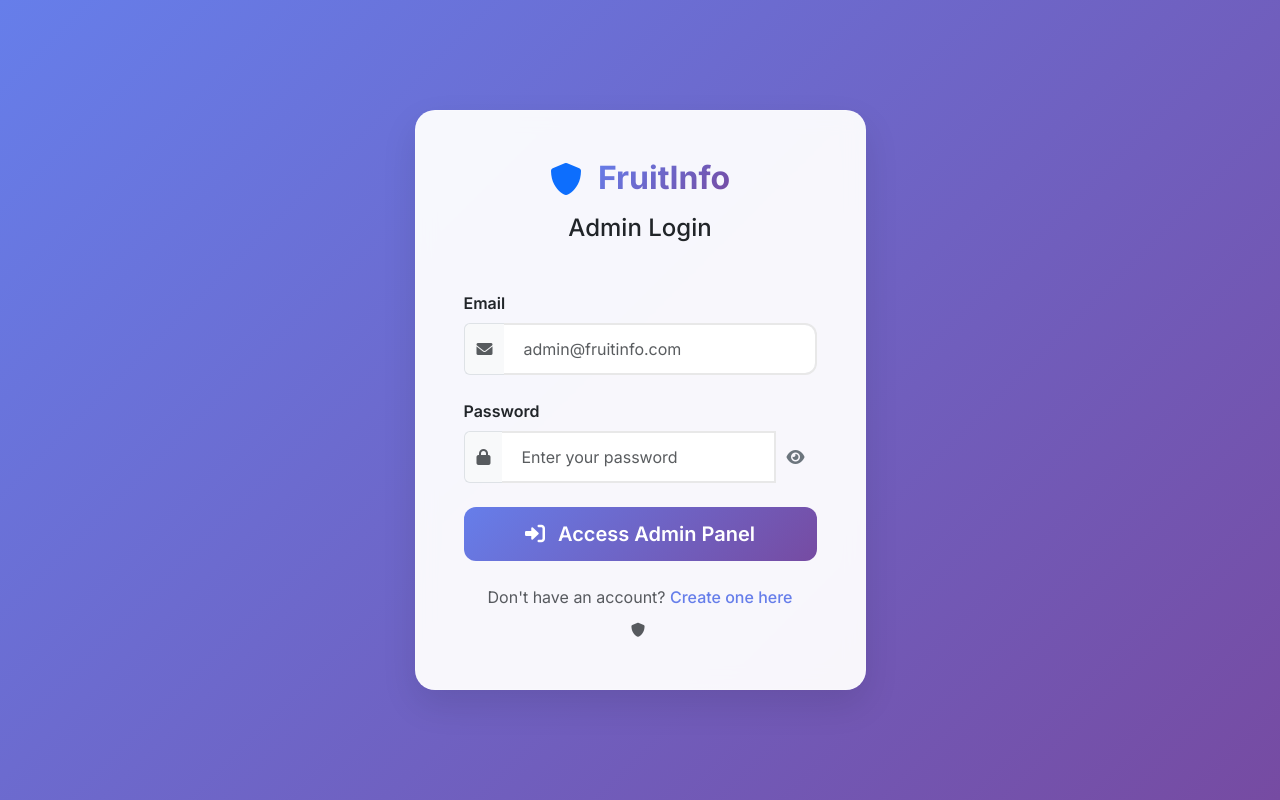
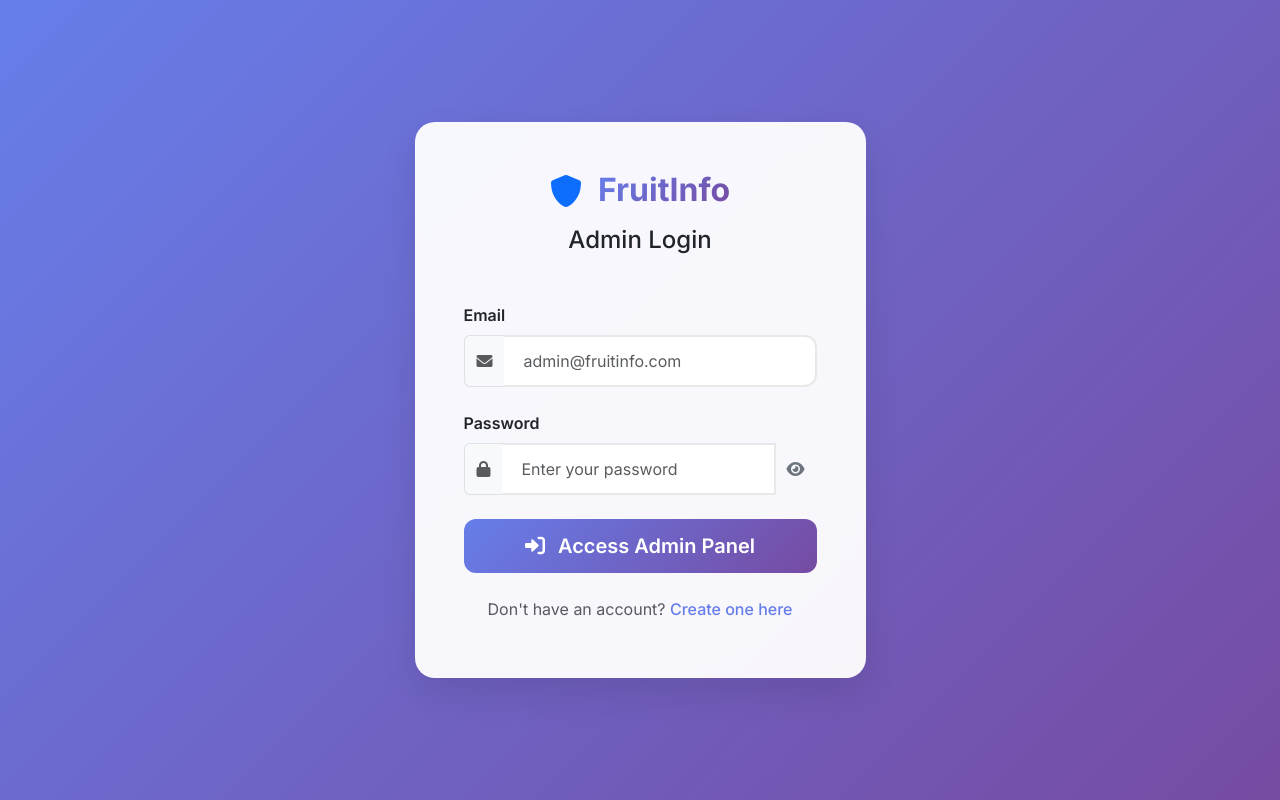
Before and after one commit to eiannn/fruityvice-API, a PHP site: page /admin-login.php in a window 1280 px wide. Run offline with PHP 8.4, Linux system fonts and the light colour scheme.

Commit message:
Update admin-login.php

```diff
--- a/admin-login.php
+++ b/admin-login.php
@@ -447,7 +447,7 @@ if (isset($_SESSION['admin_logged_in']) && $_SESSION['admin_logged_in'] === true
                         <?php endif; ?>
 
                         <small class="text-muted">
-                            <i class="fas fa-shield-alt me-1"></i>
+
 
                         </small>
                     </div>
```
